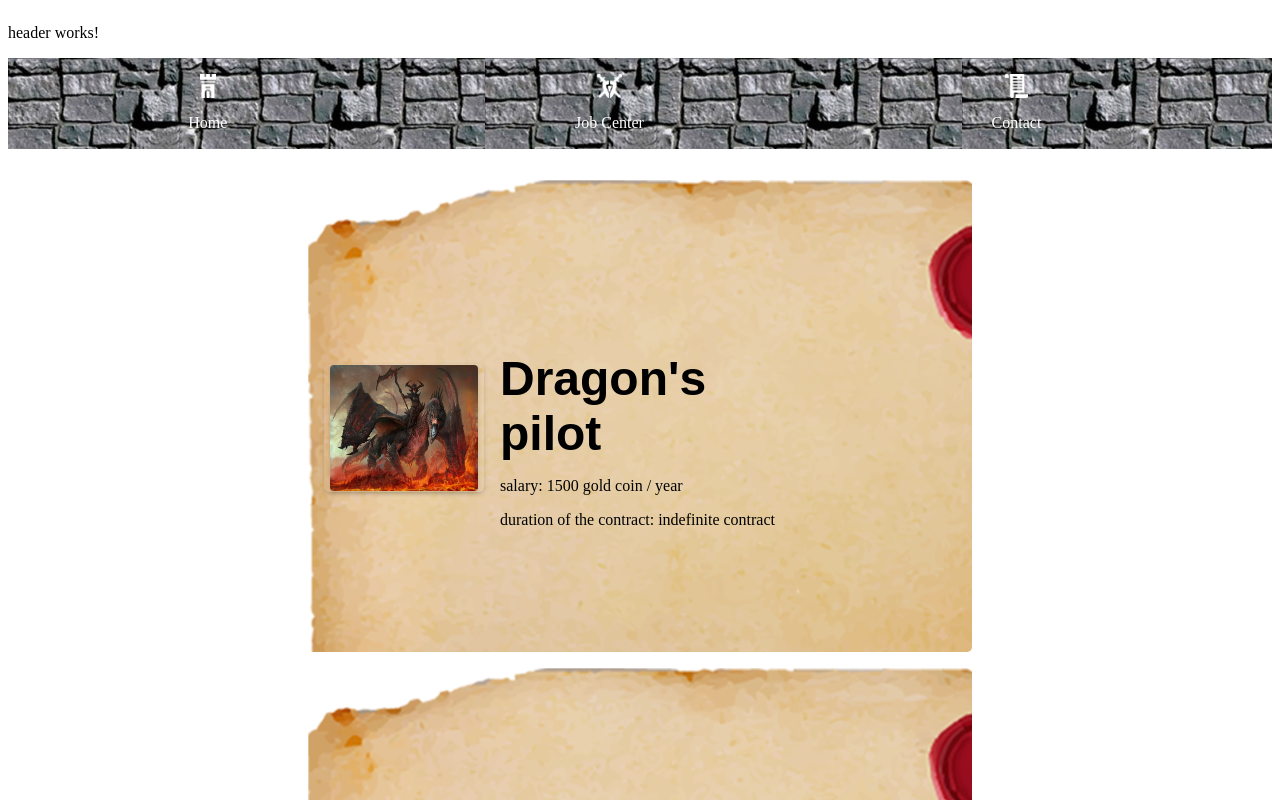
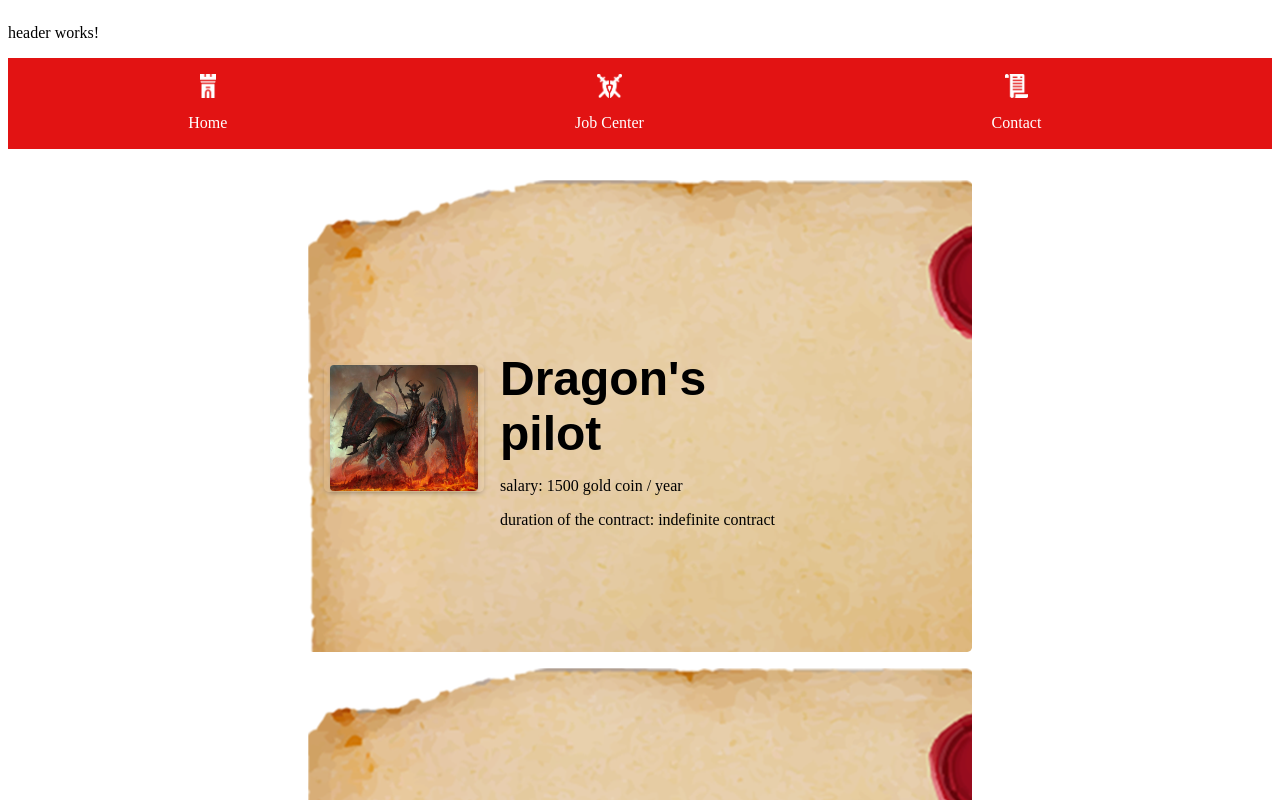
Before and after one commit to MickaelBell/hackatuon, an Angular app: page /list in a window 1280 px wide. Shown: the top 800 px of the page. Built offline with nearby package versions, Linux system fonts and the light colour scheme.

Commit message:
merge conflit

```diff
--- a/src/app/app.component.scss
+++ b/src/app/app.component.scss
@@ -23,7 +23,7 @@ section {
     position: fixed;
     bottom: 0;
     left: 0;
-    background-image: url('../assets/picture/decor-donjon-mur-de-pierres.jpg');
+    background-color: #e21313;
     z-index: 3;
   }
 }
@@ -38,7 +38,7 @@ section {
     grid-row: 2/3;
     width: 100%;
     height: 80%;
-    background-image: url('../assets/picture/decor-donjon-mur-de-pierres.jpg');
+    background-color: #e21313;
   }
   .root {
     grid-row: 3/4;
```
